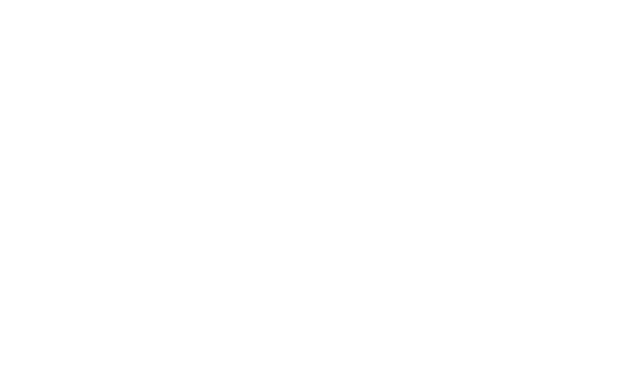
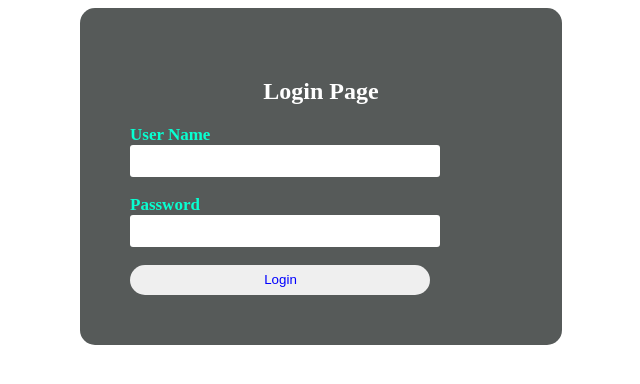
Before and after one commit to jstutul/hotelbooking, a React (Create React App) app: page /login in a window 1280 px wide. Before the commit this address had no page. Shown: the top 384 px of the page, without its empty margins (319-959 px from the left). Built offline with nearby package versions, Linux system fonts and the light colour scheme.

Commit message:
added login system design

```diff
--- a/src/App.js
+++ b/src/App.js
@@ -3,6 +3,7 @@
 import Home from "./pages/home/Home";
 import List from "./pages/list/List";
 import Hotel from "./pages/hotel/Hotel";
+import Login from "./pages/login/Login";
 
 function App() {
   return (
@@ -11,6 +12,7 @@
         <Route path="/" element={<Home />}></Route>
         <Route path="/hotels" element={<List />}></Route>
         <Route path="/hotels/:id" element={<Hotel />}></Route>
+        <Route path="/login/" element={<Login />}></Route>
       </Routes>
     </BrowserRouter>
   );
--- /dev/null
+++ b/src/context/AuthContext.js
@@ -0,0 +1,51 @@
+import { createContext, useEffect, useReducer } from "react";
+
+const INITIAL_STATE={
+    user:JSON.parse(localStorage.getItem("user")) || null,
+    error:null,
+    loading:false,
+};
+export const AuthContext=createContext(INITIAL_STATE)
+
+const SearchReducer=(state,action)=>{
+    switch(action.type){
+        case "LOGIN_START":
+            return{
+                user:null,
+                error:null,
+                loading:true,
+            };
+        case "LOGIN_SUCCESS":
+            return {
+                user:action.payload,
+                error:null,
+                loading:false,
+            };
+        case "LOGIN_FAILURE":
+            return {
+                user:null,
+                error:action.payload,
+                loading:false,
+            };
+        case "LOGOUT":
+            return {
+                user:null,
+                error:null,
+                loading:false,
+            };
+        default:
+            return state;
+    }
+};
+
+export const AuthContextProvider=({children})=>{
+    const [state,dispatch]=useReducer(SearchReducer,INITIAL_STATE);
+    useEffect(()=>{
+        localStorage.setItem("user",JSON.stringify(state.user))
+    },[state.user])
+    return (
+        <AuthContext.Provider value={{user:state.user,error:state.error,loading:state.loading,dispatch}}>
+            {children}
+        </AuthContext.Provider>
+    )
+}
--- a/src/index.js
+++ b/src/index.js
@@ -1,12 +1,15 @@
 import React from "react";
 import ReactDOM from "react-dom/client";
 import App from "./App";
+import { AuthContextProvider } from "./context/AuthContext";
 import { SearchContextProvider } from "./context/SearchContext";
 
 const root = ReactDOM.createRoot(document.getElementById("root"));
 root.render(
+<AuthContextProvider>
 <SearchContextProvider>
     <App />
 </SearchContextProvider>
+</AuthContextProvider>
 
 );
--- /dev/null
+++ b/src/pages/login/Login.css
@@ -0,0 +1,51 @@
+.login{
+    width: 382px;
+    overflow: hidden;
+    margin: auto;
+    margin: 20 0 0 450px;
+    padding: 50px;
+    background: #565a59;
+    border-radius: 15px ;
+
+}
+h2{
+text-align: center;
+color: #ffffff;
+}
+label{
+color: #08ffd1;
+font-size: 17px;
+}
+#username{
+width: 300px;
+height: 30px;
+border: none;
+border-radius: 3px;
+padding-left: 8px;
+}
+#password{
+width: 300px;
+height: 30px;
+border: none;
+border-radius: 3px;
+padding-left: 8px;
+
+}
+.lbutton{
+width: 300px;
+height: 30px;
+border: none;
+border-radius: 17px;
+padding-left: 7px;
+color: blue;
+
+
+}
+span{
+color: white;
+font-size: 17px;
+}
+a{
+float: right;
+background-color: grey;
+}
--- /dev/null
+++ b/src/pages/login/Login.js
@@ -0,0 +1,42 @@
+import React, { useContext, useState } from 'react';
+import "./Login.css"
+import {AuthContext} from "../../context/AuthContext"
+import axios from "axios";
+const Login = () => {
+    const {user,loading,error,dispatch}=useContext(AuthContext)
+    const [credential,setCredential]=useState({
+        username:undefined,
+        password:undefined,
+    })
+    const handleChange=(e)=>{
+        setCredential((prev)=>({...prev,[e.target.id]:e.target.value}) )
+    }
+    const handleLogin=async e=>{
+        e.preventDefault();
+        dispatch({type:"LOGIN_START"});
+        try{
+            const res=await axios.post('/auth/login',credential);
+            dispatch({type:"LOGIN_SUCCESS",payload:res.data});
+        }catch(err){
+            dispatch({type:"LOGIN_FAILURE",payload:err.response.data})
+        }
+    }
+    console.log(credential);
+    return (
+        <div className='login-container'>
+            <div className='login'>
+                <h2>Login Page</h2>
+                <label><b>User Name</b> </label>
+                <input type="text" name="username" id="username" onChange={handleChange}/>
+                <br/><br/>
+                <label><b>Password </b></label>
+                <input type="password" name="password" id="password" onChange={handleChange}/>
+                <br/><br/>
+                <input type="button" onClick={handleLogin} value="Login" className='lbutton'/>
+                {error && <span> {error.messege}</span>}
+            </div>
+        </div>
+    );
+};
+
+export default Login;
```
